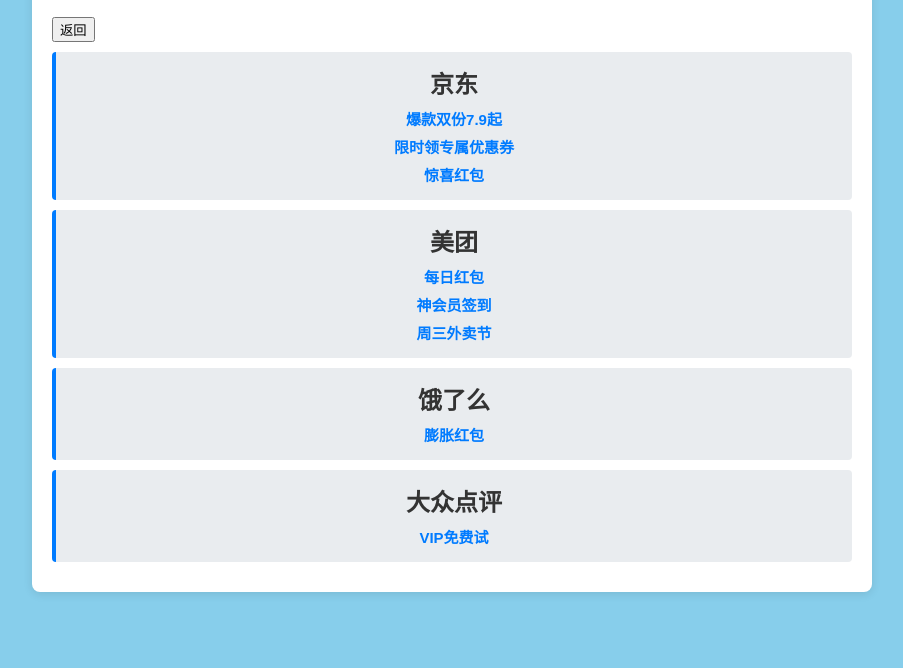
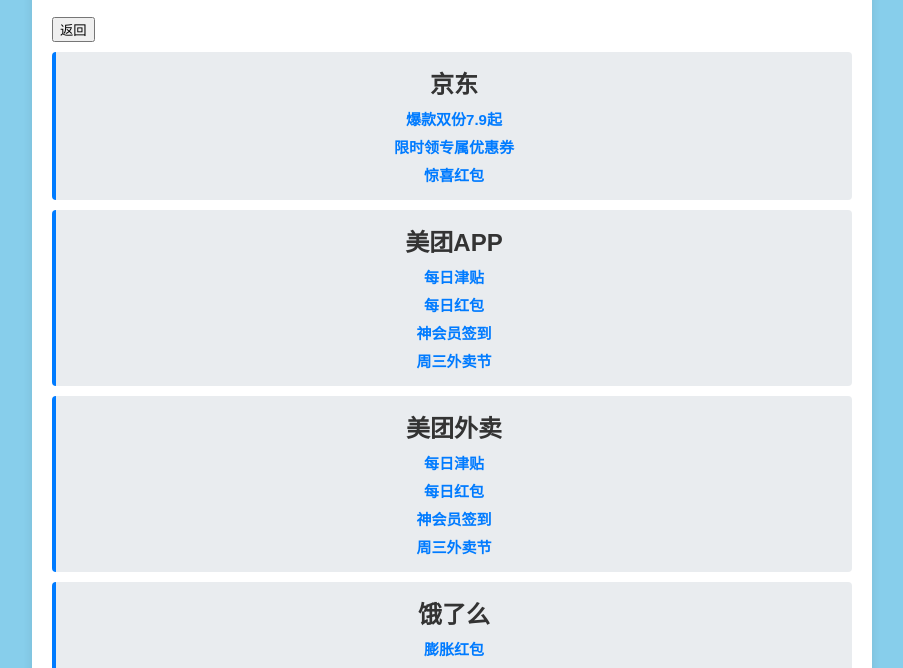
Before and after one commit to liuchubby/liuchubby.github.io, a plain HTML site: page you_hui.html in a window 1280 px wide. Shown: the part 128-796 px from the top of the page, without its empty margins (188-1091 px from the left). Drawn offline with Linux system fonts and the light colour scheme.

Commit message:
2026年9月18日22:20:38更新外卖活动相关

```diff
--- a/you_hui.html
+++ b/you_hui.html
@@ -39,8 +39,23 @@
         </h2>
     </div>
     <div class="strategy">
-        <h1>美团</h1>
+        <h1>美团APP</h1>
         <h2>
+            <a href="imeituan://www.meituan.com/browser?inner_url=https%3A%2F%2Fadfec.meituan.com%2Fallowance%2Fcommon"
+               target="_blank">每日津贴</a><br>
+            <a href="imeituan://www.meituan.com/browser?inner_url=https%3A%2F%2Fclick.meituan.com%2Ft%3Ft%3D1%26c%3D2%26p%3DpbJs_L5z88Oe&lch=cps:mtlmwm:1:growth:202108:0:0"
+               target="_blank">每日红包</a><br>
+            <a href="imeituan://www.meituan.com/browser?inner_url=https%3A%2F%2Fmarket.waimai.meituan.com%2Fgd2%2Fwm%2F32tetb%3Fel_biz%3Dwaimai%26el_page%3Dgundam.loader%26gundam_id%3D32tetb%26tenant%3Dgundam"
+               target="_blank">神会员签到</a><br>
+            <a href="imeituan://www.meituan.com/browser?inner_url=http%3a%2f%2fdpurl.cn%2fHISRB3Gz"
+               target="_blank">周三外卖节</a><br>
+        </h2>
+    </div>
+    <div class="strategy">
+        <h1>美团外卖</h1>
+        <h2>
+            <a href="meituanwaimai://waimai.meituan.com/browser?inner_url=https%3A%2F%2Fadfec.meituan.com%2Fallowance%2Fcommon"
+               target="_blank">每日津贴</a><br>
             <a href="meituanwaimai://waimai.meituan.com/browser?inner_url=https%3A%2F%2Fclick.meituan.com%2Ft%3Ft%3D1%26c%3D2%26p%3DpbJs_L5z88Oe&lch=cps:mtlmwm:1:growth:202108:0:0"
                target="_blank">每日红包</a><br>
             <a href="meituanwaimai://waimai.meituan.com/browser?inner_url=https%3A%2F%2Fmarket.waimai.meituan.com%2Fgd2%2Fwm%2F32tetb%3Fel_biz%3Dwaimai%26el_page%3Dgundam.loader%26gundam_id%3D32tetb%26tenant%3Dgundam"
```
